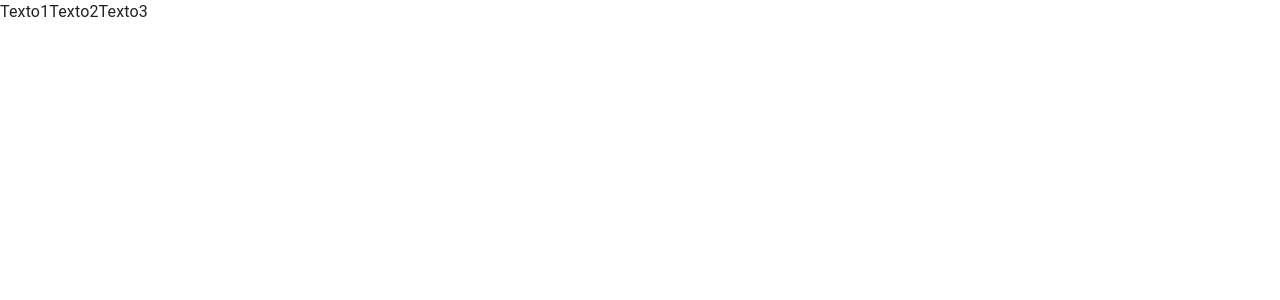
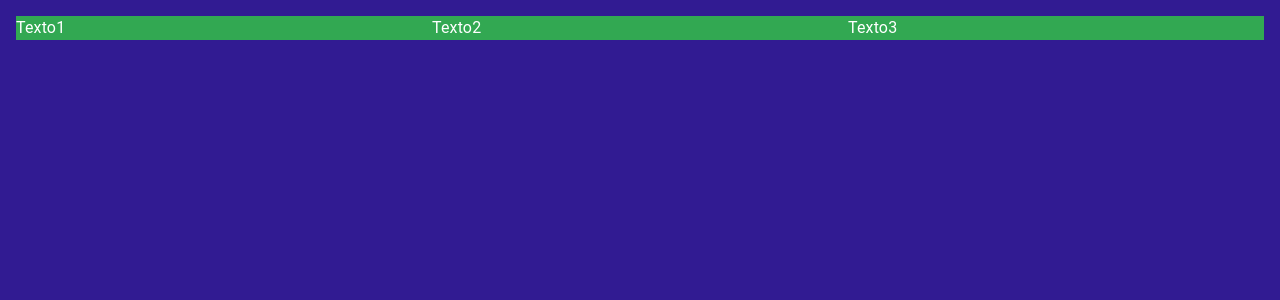
Before and after one commit to nicolasjrz/test-theme-material-ui, a React (Vite) app: page / in a window 1280 px wide. Shown: the top 300 px of the page. Built offline with nearby package versions, Linux system fonts and the light colour scheme.

Commit message:
Applied dark mode in themes

```diff
--- a/src/App.jsx
+++ b/src/App.jsx
@@ -6,6 +6,8 @@ function App() {
   return (
     <>
       <AppTheme>
+        {/* <AppRuoter/> */}
+        {/* aca iria el approter para que se implemente en todos los archivos */}
         <HomePage />
       </AppTheme>
     </>
--- a/src/pages/HomePage.jsx
+++ b/src/pages/HomePage.jsx
@@ -1,19 +1,25 @@
-import { Grid, Typography } from "@mui/material";
+import { Grid, Typography, useTheme } from "@mui/material";
+import { LayloutPage } from "../ui/layout/LayloutPage";
 
 export const HomePage = () => {
+  const theme = useTheme(); // Obtén el tema actual
+
   return (
-    <>
-      <Grid container>
-        <Grid item>
+    <LayloutPage>
+      <Grid
+        container
+        style={{ backgroundColor: theme.palette.background2.default }}
+      >
+        <Grid item sm={4}>
           <Typography>Texto1</Typography>
         </Grid>
-        <Grid item>
+        <Grid item sm={4}>
           <Typography>Texto2</Typography>
         </Grid>
-        <Grid item>
+        <Grid item sm={4}>
           <Typography>Texto3</Typography>
         </Grid>
       </Grid>
-    </>
+    </LayloutPage>
   );
 };
--- a/src/ui/layout/LayloutPage.jsx
+++ b/src/ui/layout/LayloutPage.jsx
@@ -1,3 +1,16 @@
-export const LayloutPage = () => {
-  return <div>LayloutPage</div>;
+/* eslint-disable react/prop-types */
+import { Box } from "@mui/material";
+
+export const LayloutPage = ({ children }) => {
+  return (
+    <Box
+      sx={{ display: "flex" }}
+      //   className="animate__animated animate__fadeIn animate__faster"
+    >
+      {/* aca iria el navbar */}
+      <Box component="main" sx={{ flexGrow: 1, p: 2 }}>
+        {children}
+      </Box>
+    </Box>
+  );
 };
--- a/src/ui/theme/AppTheme.jsx
+++ b/src/ui/theme/AppTheme.jsx
@@ -1,12 +1,15 @@
 /* eslint-disable react/prop-types */
-import { ThemeProvider } from "@emotion/react";
-import { CssBaseline } from "@mui/material";
-import { theme } from "./theme";
+
+import { ThemeProvider, CssBaseline, createTheme } from "@mui/material";
+import { getDesignTokens } from "./getDesignTokens";
 
 export const AppTheme = ({ children }) => {
+  const mode = "dark"; //  "light"   Puedes cambiar esto según el modo que desees
+  const darkModeTheme = createTheme(getDesignTokens(mode));
   return (
-    <ThemeProvider theme={theme}>
+    <ThemeProvider theme={darkModeTheme}>
       <CssBaseline />
+      {/* Aquí podrías añadir más elementos si es necesario */}
       {children}
     </ThemeProvider>
   );
--- /dev/null
+++ b/src/ui/theme/getDesignTokens.js
@@ -0,0 +1,27 @@
+import { grey, deepPurple } from "@mui/material/colors";
+
+export const getDesignTokens = (mode) => {
+  const isDarkMode = mode === "dark";
+
+  return {
+    palette: {
+      mode: mode,
+      primary: {
+        ...(isDarkMode ? deepPurple : grey),
+        main: isDarkMode ? deepPurple[300] : grey[500],
+      },
+      background: {
+        default: isDarkMode ? deepPurple[900] : "#fff",
+        paper: isDarkMode ? deepPurple[900] : "#fff",
+      },
+      background2: {
+        default: isDarkMode ? "#32a852" : "#b5417d",
+        paper: isDarkMode ? deepPurple[900] : "#fff",
+      },
+      text: {
+        primary: isDarkMode ? "#fff" : grey[900],
+        secondary: isDarkMode ? grey[500] : grey[600],
+      },
+    },
+  };
+};
--- a/src/ui/theme/theme.js
+++ b/src/ui/theme/theme.js
@@ -2,13 +2,14 @@ import { createTheme } from "@mui/material";
 import { red } from "@mui/material/colors";
 
 export const theme = createTheme({
-  paletteL: {
+  palette: {
+    // Cambio en esta línea: de paletteL a palette
     primary: { main: "#262254" },
     secondary: {
       main: "#543884",
     },
     error: {
-      main: red.A400,
+      main: red.A100,
     },
   },
 });
```
